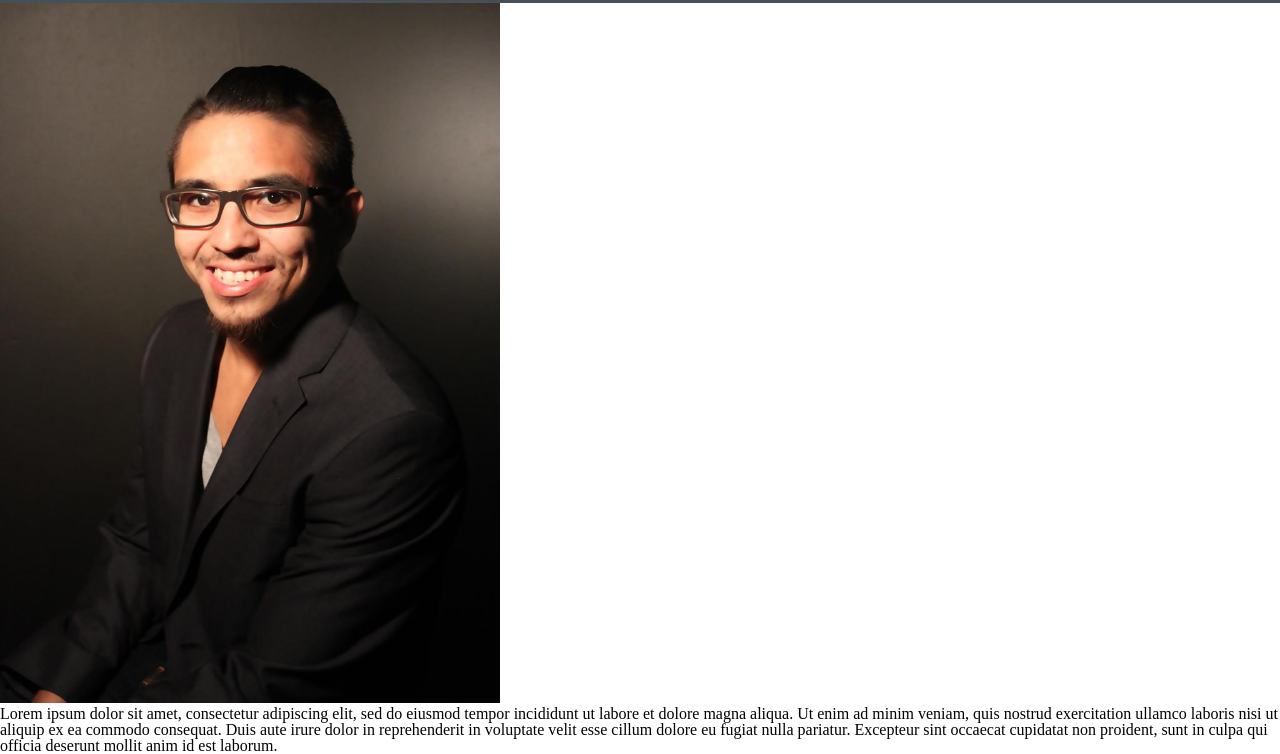
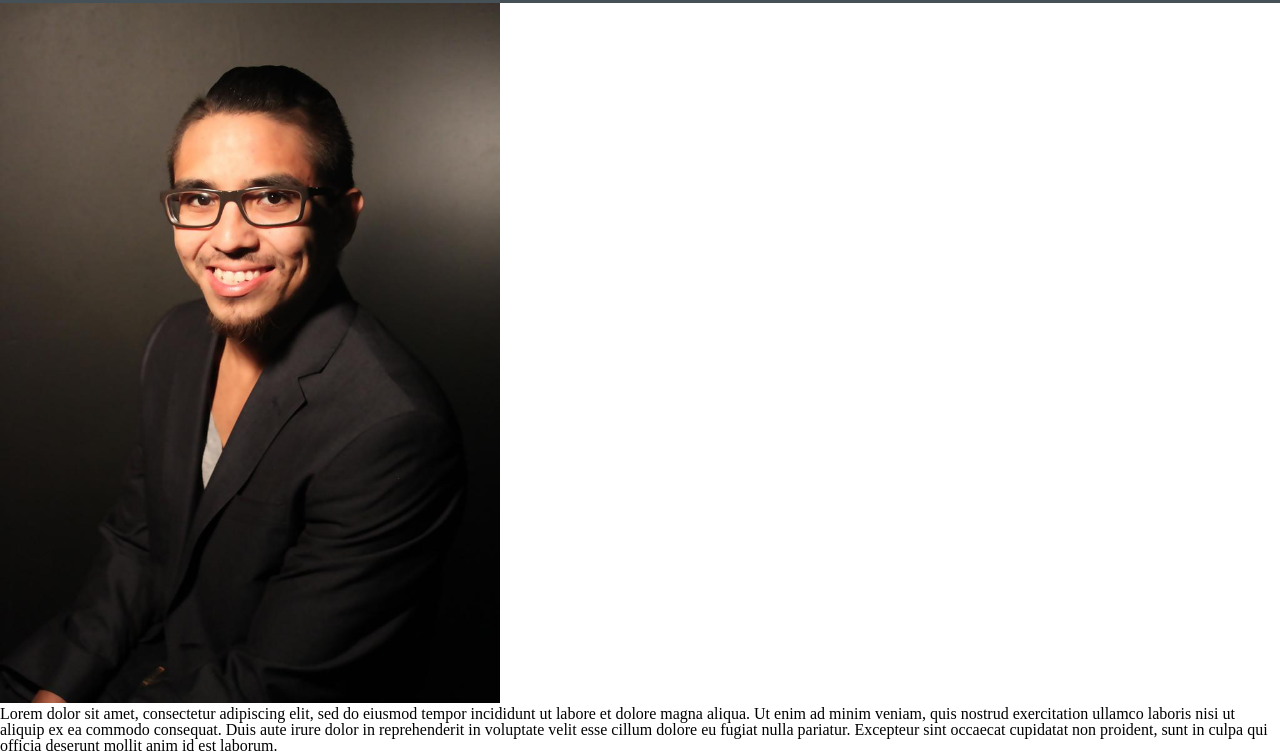
Before and after one commit to RRichardson134/PORTFOLIO-HW_Week_2, a plain HTML site: page index.html in a window 1280 px wide. Shown: the part 67-821 px from the top of the page. Drawn offline with Linux system fonts and the light colour scheme.

Commit message:
second commit

```diff
--- a/index.html
+++ b/index.html
@@ -32,7 +32,7 @@
     <img src="./Assets/pic_1.JPG" alt="Rhett Richardson" width="500" height="700">
 
     <p>
-    Lorem ipsum dolor sit amet, consectetur adipiscing elit, sed do eiusmod tempor incididunt ut labore et dolore magna aliqua.
+    Lorem dolor sit amet, consectetur adipiscing elit, sed do eiusmod tempor incididunt ut labore et dolore magna aliqua.
     Ut enim ad minim veniam, quis nostrud exercitation ullamco laboris nisi ut aliquip ex ea commodo consequat.
     Duis aute irure dolor in reprehenderit in voluptate velit esse cillum dolore eu fugiat nulla pariatur.
     Excepteur sint occaecat cupidatat non proident, sunt in culpa qui officia deserunt mollit anim id est laborum.
```
